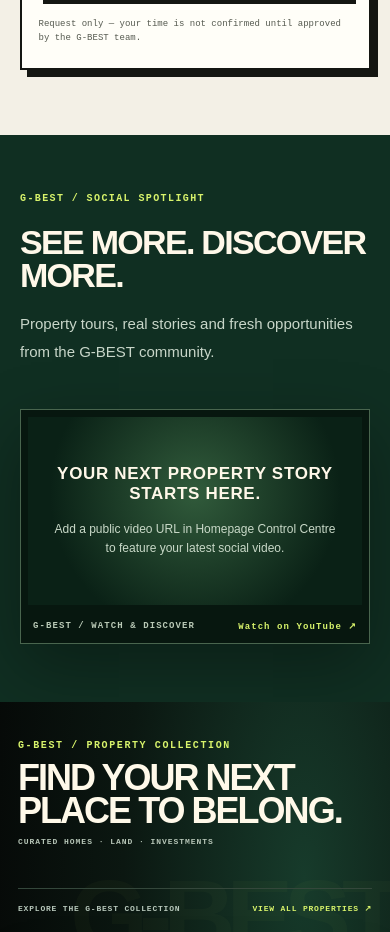
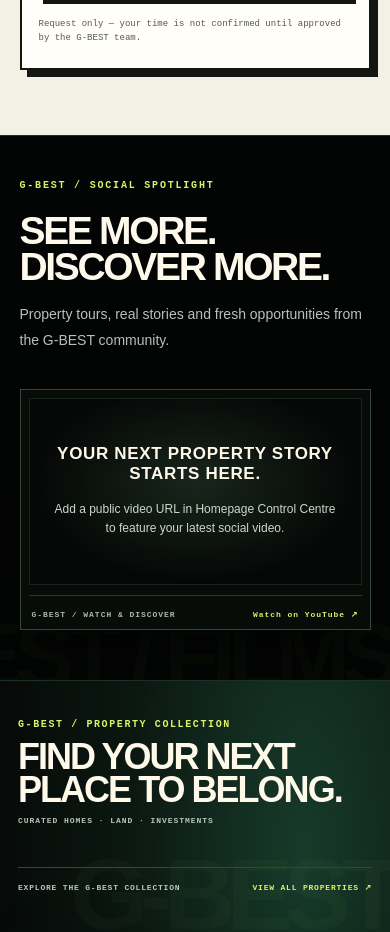
Before and after one commit to mrceogodwin/gbestluxuryrealty, a Next.js app: page / in a window 390 px wide. Shown: the part 6900-7832 px from the top of the page. Built offline with nearby package versions, Linux system fonts and the light colour scheme; no server answers; the database is empty.

Commit message:
Redesign social video spotlight as premium black film section

```diff
--- a/app/globals.css
+++ b/app/globals.css
@@ -994,3 +994,25 @@ nav>div>a.nav-register::before,nav>div>a.nav-register::after{content:none!import
 @keyframes gbestOrbitDrift{from{transform:translateX(0)}to{transform:translateX(-50%)}}
 @media(prefers-reduced-motion:reduce){.footer-property-orbit-track{animation:none}}
 @media(max-width:700px){.footer-property-orbit{padding-top:0;margin-bottom:22px}.footer-property-orbit-heading{grid-template-columns:1fr;gap:10px;margin-bottom:18px}.footer-property-orbit-heading h2{font-size:36px}.footer-property-orbit-heading>span{text-align:left;font-size:8px}.footer-property-orbit-track{gap:20px;animation-duration:48s}.footer-property-orbit-item{width:166px;flex-basis:166px}.footer-property-orbit-image{width:148px;height:148px}.footer-property-orbit-item>b{font-size:12px}.footer-property-orbit-foot{font-size:8px}}
+
+
+/* Flagship black editorial video showcase */
+.social-reels-section{padding:clamp(48px,7vw,92px) 5vw;background:#030504!important;color:#f7f3e8;position:relative;overflow:hidden;border-top:1px solid #1d3025;border-bottom:1px solid #1d3025}
+.social-reels-section:before{content:"G-BEST / FILMS";position:absolute;right:-.04em;bottom:-.23em;font:900 clamp(90px,20vw,260px)/1 Arial,sans-serif;letter-spacing:-.09em;color:#d8f36b;opacity:.025;pointer-events:none;white-space:nowrap}
+.social-reels-inner{max-width:1320px;position:relative;z-index:1;grid-template-columns:minmax(220px,.68fr) minmax(0,1.32fr);gap:clamp(24px,4vw,58px)}
+.social-reels-heading .eyebrow{color:#d8f36b!important;font:800 10px 'DM Mono',monospace;letter-spacing:.18em}
+.social-reels-heading h2{font-size:clamp(34px,5.2vw,68px);line-height:.92;letter-spacing:-.06em;color:#fff9ec;margin:18px 0}
+.social-reels-heading>p:last-child{font-size:14px;line-height:1.8;color:#b9c3bb;max-width:440px}
+.social-reel-controls{display:flex;align-items:center;gap:9px;margin-top:30px}
+.social-reel-controls>span{font:700 9px 'DM Mono',monospace;letter-spacing:.12em;color:#d8f36b;margin-right:auto}
+.social-reel-controls>span i{font-style:normal;color:#718273;padding:0 5px}
+.social-reel-controls button{width:44px;height:44px;border:1px solid #64776a;background:#101812;color:#d8f36b;font-size:22px;cursor:pointer;transition:background .2s,color .2s,border .2s}
+.social-reel-controls button:hover:not(:disabled){background:#d8f36b;color:#07120b;border-color:#d8f36b}
+.social-reel-controls button:disabled{opacity:.3;cursor:not-allowed}
+.social-video-screen{padding:12px;background:#080c09;border:1px solid #35483a;box-shadow:0 26px 75px #0009}
+.social-video-topline{display:flex;justify-content:space-between;gap:12px;padding:4px 3px 12px;color:#d8f36b;font:700 9px 'DM Mono',monospace;letter-spacing:.12em}
+.social-video-screen video,.social-video-screen iframe{width:100%;aspect-ratio:16/9;max-height:520px;background:#000;object-fit:contain;display:block;border:0}
+.social-video-empty{background:radial-gradient(ellipse at 50% 45%,#18251c 0%,#050706 70%);border:1px solid #17251b}
+.social-video-caption{border-top:1px solid #27362b;margin-top:10px;padding:14px 3px 2px;color:#aab8ad}
+.social-video-caption a{color:#d8f36b}
+@media(max-width:760px){.social-reels-section{padding:44px 5vw 50px}.social-reels-inner{grid-template-columns:1fr;gap:22px}.social-reels-heading h2{font-size:clamp(38px,10vw,54px);max-width:520px}.social-reels-heading>p:last-child{font-size:14px}.social-reel-controls{margin-top:18px}.social-reel-controls button{width:40px;height:40px}.social-video-screen{padding:8px}.social-video-topline{font-size:8px}.social-video-caption{font-size:8px}}
```
